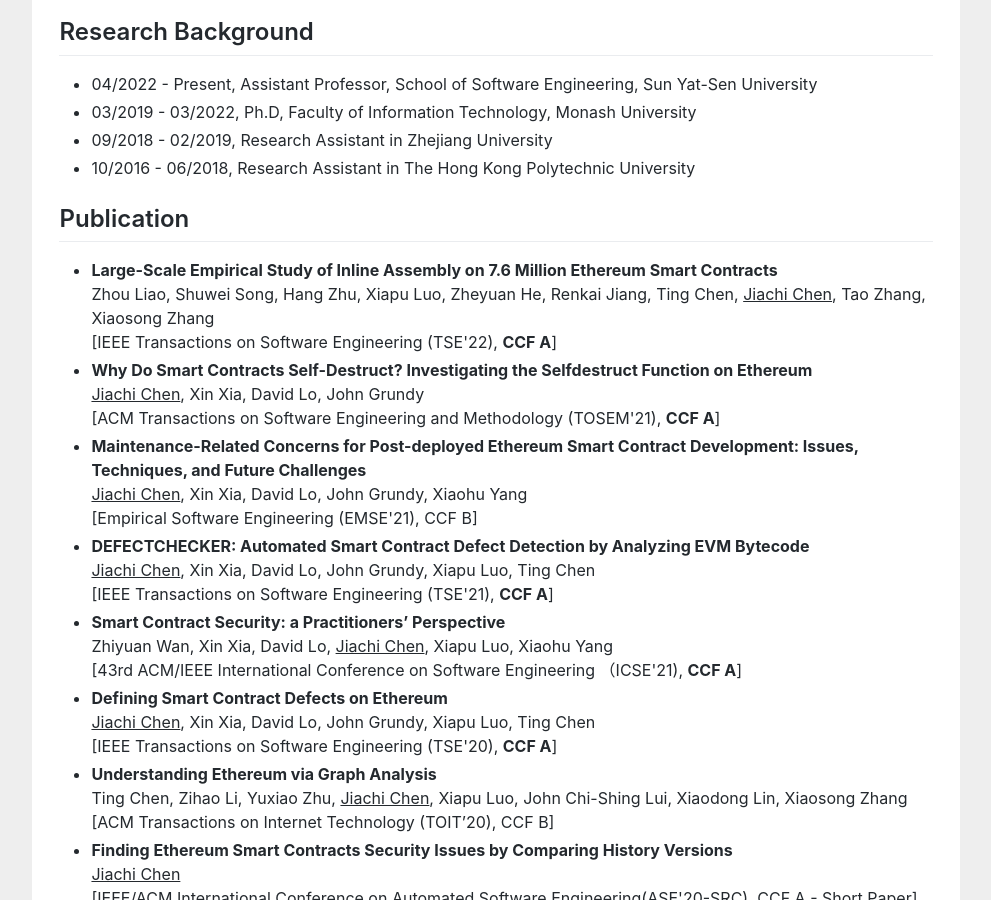
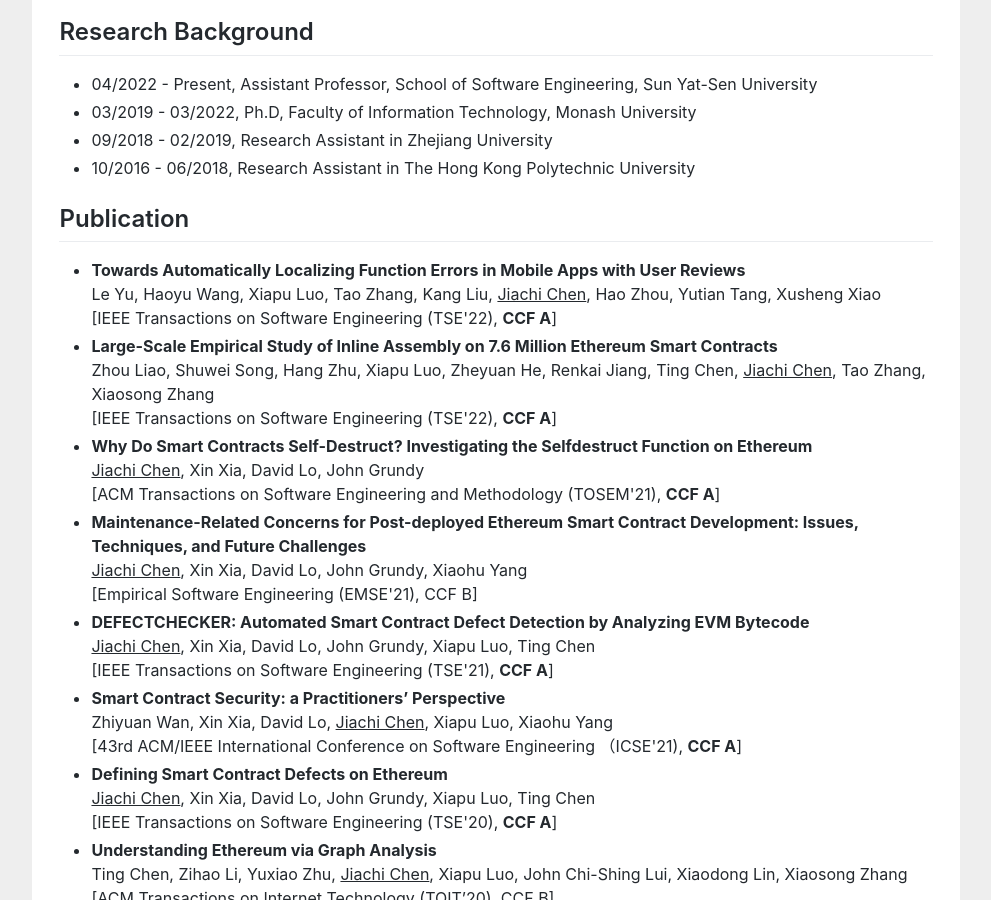
Before and after one commit to huangyuan-hy/huangyuan-hy.github.io, a Jekyll site: the page index.html, which Jekyll copies as it is, in a window 1280 px wide and 900 px high, scrolled down 587 px. Shown: the whole window, without its empty margins (144-1135 px from the left). Built offline with Jekyll 4.4.1, drawn with Linux system fonts in a browser that asks for light colours.

Commit message:
Update index.html

```diff
--- a/index.html
+++ b/index.html
@@ -82,6 +82,11 @@ gtag('config', 'UA-158965281-1');
 
 				<h2>Publication</h2>
 				<ul>
+					<li>
+						<b>Towards Automatically Localizing Function Errors in Mobile Apps with User Reviews </b> <br>
+						Le Yu, Haoyu Wang, Xiapu Luo, Tao Zhang, Kang Liu, <u>Jiachi Chen</u>, Hao Zhou, Yutian Tang, Xusheng Xiao<br>
+						[IEEE Transactions on Software Engineering (TSE'22), <b>CCF A</b>]
+					</li>
 					<li>
 						<b>Large-Scale Empirical Study of Inline Assembly on 7.6 Million Ethereum Smart Contracts </b> <br>
 						Zhou Liao, Shuwei Song, Hang Zhu, Xiapu Luo, Zheyuan He, Renkai Jiang, Ting Chen, <u>Jiachi Chen</u>, Tao Zhang, Xiaosong Zhang<br>
```
